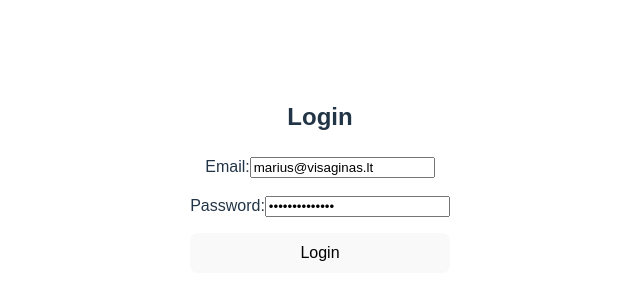
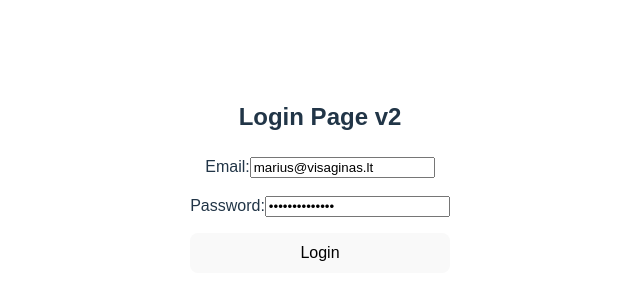
Before and after one commit to Shedou85/photo-hub-project, a React (Vite) app in the folder frontend/: page /login in a window 1280 px wide. Shown: the part 224-524 px from the top of the page, without its empty margins (320-960 px from the left). Built offline with nearby package versions, Linux system fonts and the light colour scheme.

Commit message:
Login v2

```diff
--- a/frontend/src/pages/LoginPage.jsx
+++ b/frontend/src/pages/LoginPage.jsx
@@ -60,7 +60,7 @@ function LoginPage() {
         fontFamily: "sans-serif",
       }}
     >
-      <h2>Login</h2>
+      <h2>Login Page v2</h2>
 
       <form
         onSubmit={handleSubmit}
```
